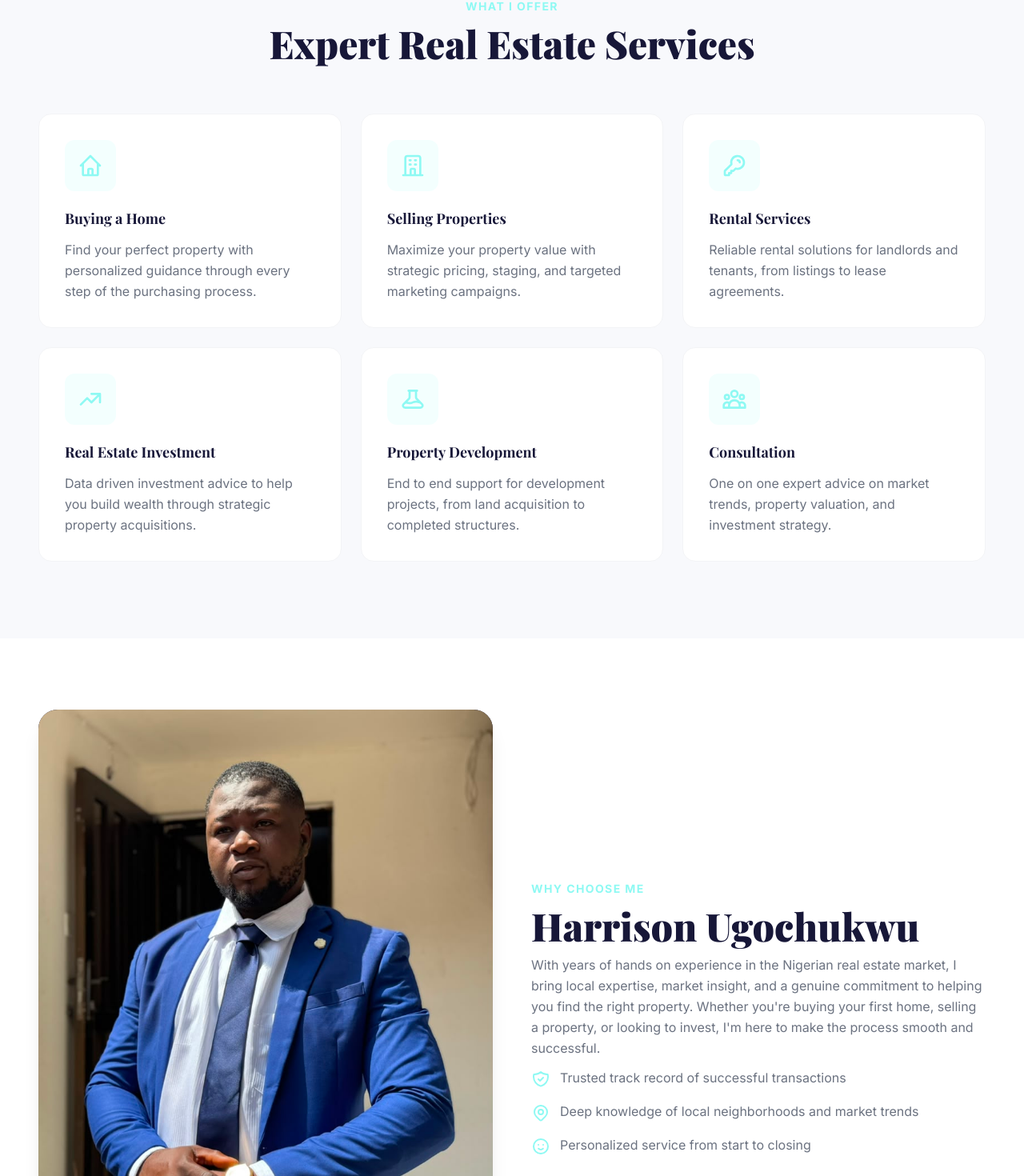
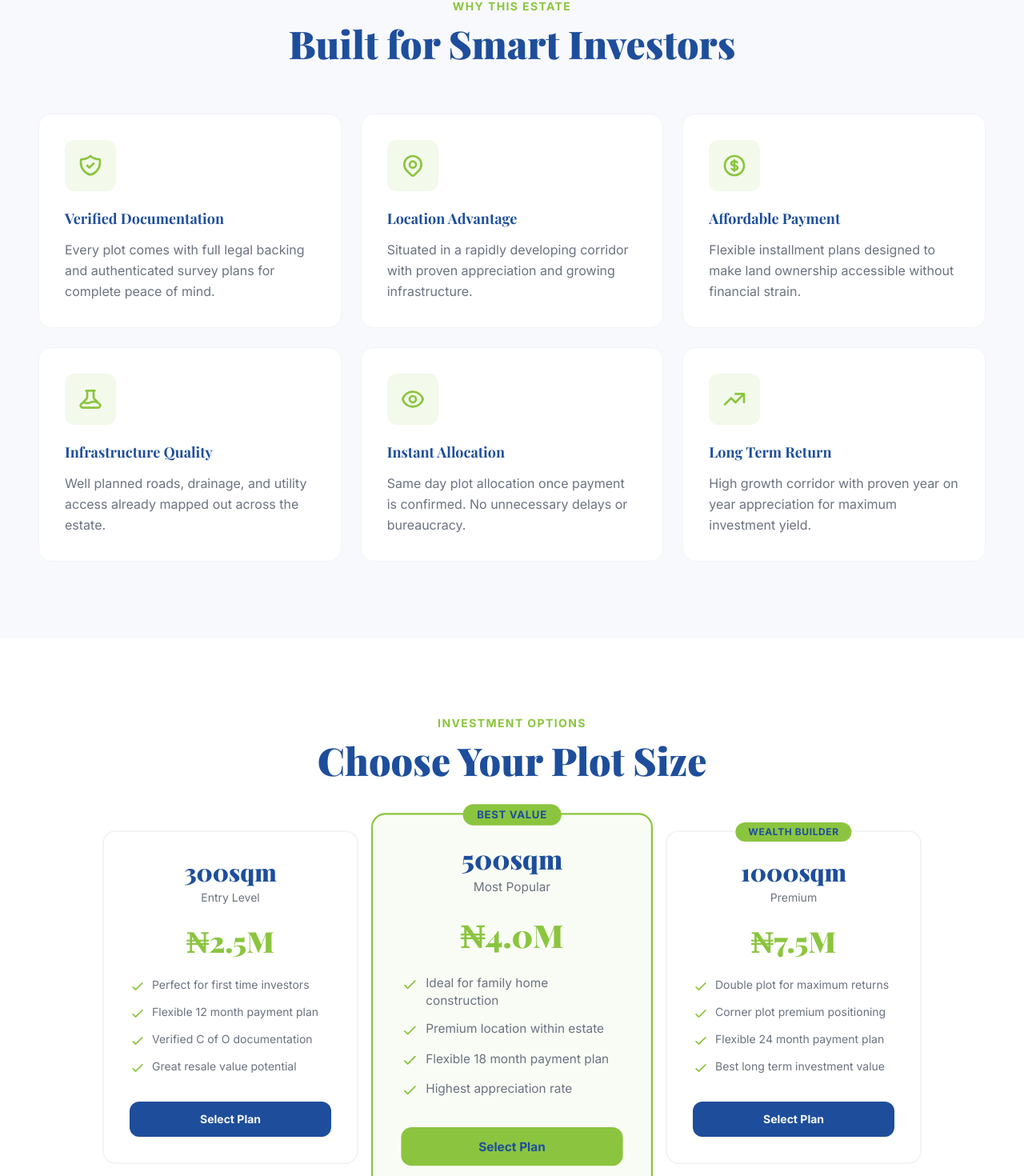
Before and after one commit to dev-anna-life/mr-multipreneur-realtor, a Next.js app: page / in a window 1280 px wide. Shown: the part 1017-2487 px from the top of the page at 80% size. Built offline with nearby package versions, Linux system fonts and the light colour scheme.

Commit message:
Replace sections with estate features, pricing tiers, CTA; update colors to #1E4E9B+#8BC53F

```diff
--- a/app/globals.css
+++ b/app/globals.css
@@ -15,8 +15,8 @@ html { scroll-behavior: smooth; }
 }
 
 @keyframes pulseGlow {
-  0%, 100% { box-shadow: 0 0 0 0 rgba(142, 249, 243, 0.3); }
-  50% { box-shadow: 0 0 0 12px rgba(142, 249, 243, 0); }
+  0%, 100% { box-shadow: 0 0 0 0 rgba(139, 197, 63, 0.3); }
+  50% { box-shadow: 0 0 0 12px rgba(139, 197, 63, 0); }
 }
 
 @keyframes fadeInScale {
--- a/app/page.js
+++ b/app/page.js
@@ -135,25 +135,19 @@ function FormCard() {
   )
 }
 
-const services = [
-  { icon: 'M3 12l2-2m0 0l7-7 7 7M5 10v10a1 1 0 001 1h3m10-11l2 2m-2-2v10a1 1 0 01-1 1h-3m-6 0a1 1 0 001-1v-4a1 1 0 011-1h2a1 1 0 011 1v4a1 1 0 001 1m-6 0h6', title: 'Buying a Home', desc: 'Find your perfect property with personalized guidance through every step of the purchasing process.' },
-  { icon: 'M19 21V5a2 2 0 00-2-2H7a2 2 0 00-2 2v16m14 0h2m-2 0h-5m-9 0H3m2 0h5M9 7h1m-1 4h1m4-4h1m-1 4h1m-5 10v-5a1 1 0 011-1h2a1 1 0 011 1v5m-4 0h4', title: 'Selling Properties', desc: 'Maximize your property value with strategic pricing, staging, and targeted marketing campaigns.' },
-  { icon: 'M15 7a2 2 0 012 2m4 0a6 6 0 01-7.743 5.743L11 17H9v2H7v2H4a1 1 0 01-1-1v-2.586a1 1 0 01.293-.707l5.964-5.964A6 6 0 1121 9z', title: 'Rental Services', desc: 'Reliable rental solutions for landlords and tenants, from listings to lease agreements.' },
-  { icon: 'M13 7h8m0 0v8m0-8l-8 8-4-4-6 6', title: 'Real Estate Investment', desc: 'Data driven investment advice to help you build wealth through strategic property acquisitions.' },
-  { icon: 'M19.428 15.428a2 2 0 00-1.022-.547l-2.387-.477a6 6 0 00-3.86.517l-.318.158a6 6 0 01-3.86.517L6.05 15.21a2 2 0 00-1.806.547M8 4h8l-1 1v5.172a2 2 0 00.586 1.414l5 5c1.26 1.26.367 3.414-1.415 3.414H4.828c-1.782 0-2.674-2.154-1.414-3.414l5-5A2 2 0 009 10.172V5L8 4z', title: 'Property Development', desc: 'End to end support for development projects, from land acquisition to completed structures.' },
-  { icon: 'M17 20h5v-2a3 3 0 00-5.356-1.857M17 20H7m10 0v-2c0-.656-.126-1.283-.356-1.857M7 20H2v-2a3 3 0 015.356-1.857M7 20v-2c0-.656.126-1.283.356-1.857m0 0a5.002 5.002 0 019.288 0M15 7a3 3 0 11-6 0 3 3 0 016 0zm6 3a2 2 0 11-4 0 2 2 0 014 0zM7 10a2 2 0 11-4 0 2 2 0 014 0z', title: 'Consultation', desc: 'One on one expert advice on market trends, property valuation, and investment strategy.' },
+const features = [
+  { icon: 'M9 12l2 2 4-4m5.618-4.016A11.955 11.955 0 0112 2.944a11.955 11.955 0 01-8.618 3.04A12.02 12.02 0 003 9c0 5.591 3.824 10.29 9 11.622 5.176-1.332 9-6.03 9-11.622 0-1.042-.133-2.052-.382-3.016z', title: 'Verified Documentation', desc: 'Every plot comes with full legal backing and authenticated survey plans for complete peace of mind.' },
+  { icon: 'M17.657 16.657L13.414 20.9a1.998 1.998 0 01-2.827 0l-4.244-4.243a8 8 0 1111.314 0zM15 11a3 3 0 11-6 0 3 3 0 016 0z', title: 'Location Advantage', desc: 'Situated in a rapidly developing corridor with proven appreciation and growing infrastructure.' },
+  { icon: 'M12 8c-1.657 0-3 .895-3 2s1.343 2 3 2 3 .895 3 2-1.343 2-3 2m0-8c1.11 0 2.08.402 2.599 1M12 8V7m0 1v8m0 0v1m0-1c-1.11 0-2.08-.402-2.599-1M21 12a9 9 0 11-18 0 9 9 0 0118 0z', title: 'Affordable Payment', desc: 'Flexible installment plans designed to make land ownership accessible without financial strain.' },
+  { icon: 'M19.428 15.428a2 2 0 00-1.022-.547l-2.387-.477a6 6 0 00-3.86.517l-.318.158a6 6 0 01-3.86.517L6.05 15.21a2 2 0 00-1.806.547M8 4h8l-1 1v5.172a2 2 0 00.586 1.414l5 5c1.26 1.26.367 3.414-1.415 3.414H4.828c-1.782 0-2.674-2.154-1.414-3.414l5-5A2 2 0 009 10.172V5L8 4z', title: 'Infrastructure Quality', desc: 'Well planned roads, drainage, and utility access already mapped out across the estate.' },
+  { icon: 'M15 12a3 3 0 11-6 0 3 3 0 016 0zM2.458 12C3.732 7.943 7.523 5 12 5c4.478 0 8.268 2.943 9.542 7-1.274 4.057-5.064 7-9.542 7-4.477 0-8.268-2.943-9.542-7z', title: 'Instant Allocation', desc: 'Same day plot allocation once payment is confirmed. No unnecessary delays or bureaucracy.' },
+  { icon: 'M13 7h8m0 0v8m0-8l-8 8-4-4-6 6', title: 'Long Term Return', desc: 'High growth corridor with proven year on year appreciation for maximum investment yield.' },
 ]
 
-const testimonials = [
-  { text: '"Harrison helped me find my first home and made the entire process stress free. Highly recommended!"', name: 'Chioma A.', role: 'First time Buyer' },
-  { text: '"Sold my property in record time thanks to his marketing strategy. Professional and results driven."', name: 'Emeka O.', role: 'Property Seller' },
-  { text: '"The best real estate agent I have worked with. Honest, knowledgeable, and truly cares about his clients."', name: 'Amara N.', role: 'Investor' },
-]
-
-const aboutItems = [
-  { icon: 'M9 12l2 2 4-4m5.618-4.016A11.955 11.955 0 0112 2.944a11.955 11.955 0 01-8.618 3.04A12.02 12.02 0 003 9c0 5.591 3.824 10.29 9 11.622 5.176-1.332 9-6.03 9-11.622 0-1.042-.133-2.052-.382-3.016z', text: 'Trusted track record of successful transactions' },
-  { icon: 'M17.657 16.657L13.414 20.9a1.998 1.998 0 01-2.827 0l-4.244-4.243a8 8 0 1111.314 0zM15 11a3 3 0 11-6 0 3 3 0 016 0z', text: 'Deep knowledge of local neighborhoods and market trends' },
-  { icon: 'M14.828 14.828a4 4 0 01-5.656 0M9 10h.01M15 10h.01M21 12a9 9 0 11-18 0 9 9 0 0118 0z', text: 'Personalized service from start to closing' },
+const investmentPlans = [
+  { size: '300sqm', label: 'Entry Level', price: '₦2.5M', tag: null, features: ['Perfect for first time investors', 'Flexible 12 month payment plan', 'Verified C of O documentation', 'Great resale value potential'] },
+  { size: '500sqm', label: 'Most Popular', price: '₦4.0M', tag: 'Best Value', features: ['Ideal for family home construction', 'Premium location within estate', 'Flexible 18 month payment plan', 'Highest appreciation rate'] },
+  { size: '1000sqm', label: 'Premium', price: '₦7.5M', tag: 'Wealth Builder', features: ['Double plot for maximum returns', 'Corner plot premium positioning', 'Flexible 24 month payment plan', 'Best long term investment value'] },
 ]
 
 export default function Home() {
@@ -209,22 +203,22 @@ export default function Home() {
         </div>
       </section>
 
-      {/* SERVICES */}
+      {/* WHY THIS ESTATE */}
       <Reveal>
-        <section id="services" className="py-24 px-6 md:px-12 bg-cream">
+        <section id="why-this-estate" className="py-24 px-6 md:px-12 bg-cream">
           <div className="max-w-7xl mx-auto">
             <div className="text-center mb-16">
-              <p className="text-gold text-sm font-bold uppercase tracking-widest mb-3">What I Offer</p>
-              <h2 className="font-display font-black text-4xl md:text-5xl text-navy leading-tight">Expert Real Estate Services</h2>
+              <p className="text-gold text-sm font-bold uppercase tracking-widest mb-3">Why This Estate</p>
+              <h2 className="font-display font-black text-4xl md:text-5xl text-navy leading-tight">Built for Smart Investors</h2>
             </div>
-            <div className="grid grid-cols-1 md:grid-cols-3 gap-6">
-              {services.map((s, i) => (
+            <div className="grid grid-cols-1 md:grid-cols-2 lg:grid-cols-3 gap-6">
+              {features.map((f, i) => (
                 <div key={i} className="bg-white rounded-2xl p-8 border border-gray-100 hover:-translate-y-2 hover:shadow-xl transition-all duration-300 group">
                   <div className="w-16 h-16 bg-gold/10 rounded-xl flex items-center justify-center text-gold text-2xl mb-5 group-hover:bg-gold group-hover:text-cream transition-all duration-300">
-                    <svg className="w-8 h-8" fill="none" stroke="currentColor" viewBox="0 0 24 24"><path strokeLinecap="round" strokeLinejoin="round" strokeWidth="2" d={s.icon} /></svg>
+                    <svg className="w-8 h-8" fill="none" stroke="currentColor" viewBox="0 0 24 24"><path strokeLinecap="round" strokeLinejoin="round" strokeWidth="2" d={f.icon} /></svg>
                   </div>
-                  <h3 className="font-display font-bold text-lg text-navy mb-3">{s.title}</h3>
-                  <p className="text-slate text-base leading-relaxed">{s.desc}</p>
+                  <h3 className="font-display font-bold text-lg text-navy mb-3">{f.title}</h3>
+                  <p className="text-slate text-base leading-relaxed">{f.desc}</p>
                 </div>
               ))}
             </div>
@@ -232,99 +226,62 @@ export default function Home() {
         </section>
       </Reveal>
 
-      {/* WHY CHOOSE */}
+      {/* INVESTMENT OPTIONS */}
       <Reveal>
-        <section id="about" className="py-12 md:py-24 px-6 md:px-12 bg-white">
-          <div className="max-w-7xl mx-auto flex flex-col md:grid md:grid-cols-2 gap-6 md:gap-12 md:items-center">
-            <div className="animate-float order-2 md:order-none">
-              <div className="w-full max-w-sm mx-auto md:max-w-none aspect-[4/5] md:aspect-[3/4] bg-navy rounded-3xl flex items-center justify-center overflow-hidden shadow-xl">
-                <img src="/assets/harrison-profile.jpeg" alt="Harrison Ugochukwu" className="w-full h-full object-cover object-top hover:scale-105 transition-transform duration-700" />
-              </div>
+        <section id="investment-options" className="py-24 px-6 md:px-12 bg-white">
+          <div className="max-w-7xl mx-auto">
+            <div className="text-center mb-16">
+              <p className="text-gold text-sm font-bold uppercase tracking-widest mb-3">Investment Options</p>
+              <h2 className="font-display font-black text-4xl md:text-5xl text-navy leading-tight">Choose Your Plot Size</h2>
             </div>
-            <div className="order-1 md:order-none space-y-3">
-              <div>
-                <p className="text-gold text-sm font-bold uppercase tracking-widest mb-3">Why Choose Me</p>
-                <h2 className="font-display font-black text-4xl md:text-5xl text-navy leading-tight mb-3">Harrison Ugochukwu</h2>
-                <p className="text-slate leading-relaxed">
-                  With years of hands on experience in the Nigerian real estate market, I bring local expertise, market insight, and a genuine commitment to helping you find the right property. Whether you're buying your first home, selling a property, or looking to invest, I'm here to make the process smooth and successful.
-                </p>
-              </div>
-              <div className="space-y-4">
-                {aboutItems.map((item, i) => (
-                  <div key={i} className="flex items-start gap-3">
-                    <svg className="w-6 h-6 text-gold mt-0.5 flex-shrink-0" fill="none" stroke="currentColor" viewBox="0 0 24 24"><path strokeLinecap="round" strokeLinejoin="round" strokeWidth="2" d={item.icon} /></svg>
-                    <span className="text-base text-slate">{item.text}</span>
+            <div className="grid grid-cols-1 md:grid-cols-3 gap-8 max-w-5xl mx-auto items-start">
+              {investmentPlans.map((plan, i) => (
+                <div key={i} className={`relative rounded-2xl p-8 border-2 transition-all duration-300 hover:-translate-y-2 hover:shadow-xl ${i === 1 ? 'border-gold bg-gold/5 scale-105 md:scale-110' : 'border-gray-100 bg-white'}`}>
+                  {plan.tag && (
+                    <div className="absolute -top-3 left-1/2 -translate-x-1/2 bg-gold text-navy px-4 py-1 rounded-full text-xs font-bold uppercase tracking-wider">
+                      {plan.tag}
+                    </div>
+                  )}
+                  <div className="text-center mb-6">
+                    <div className="text-3xl font-display font-black text-navy">{plan.size}</div>
+                    <div className="text-sm text-slate mt-1">{plan.label}</div>
                   </div>
-                ))}
-              </div>
+                  <div className="text-center mb-6">
+                    <span className="text-4xl font-display font-black text-gold">{plan.price}</span>
+                  </div>
+                  <ul className="space-y-3 mb-8">
+                    {plan.features.map((feat, j) => (
+                      <li key={j} className="flex items-start gap-2 text-sm text-slate">
+                        <svg className="w-5 h-5 text-gold flex-shrink-0 mt-0.5" fill="none" stroke="currentColor" viewBox="0 0 24 24"><path strokeLinecap="round" strokeLinejoin="round" strokeWidth="2" d="M5 13l4 4L19 7" /></svg>
+                        {feat}
+                      </li>
+                    ))}
+                  </ul>
+                  <a href="#book-inspection" className={`block text-center py-3 rounded-xl font-bold text-sm transition-all w-full ${i === 1 ? 'bg-gold text-navy hover:bg-gold-light' : 'bg-navy text-cream hover:bg-charcoal'}`}>
+                    Select Plan
+                  </a>
+                </div>
+              ))}
             </div>
           </div>
         </section>
       </Reveal>
 
-      {/* TESTIMONIALS */}
-      <section className="py-24 px-6 md:px-12 bg-navy">
-        <div className="max-w-7xl mx-auto">
-          <Reveal>
-            <div className="text-center mb-16">
-              <p className="text-gold text-sm font-bold uppercase tracking-widest mb-3">Testimonials</p>
-              <h2 className="font-display font-black text-4xl md:text-5xl text-cream leading-tight">What My Clients Say</h2>
-            </div>
-          </Reveal>
-          <div className="grid md:grid-cols-3 gap-6">
-            {testimonials.map((t, i) => (
-              <div key={i} className="opacity-0 translate-y-8" style={{ animation: `fadeUp 0.7s ease ${i * 0.2}s forwards` }}>
-                <div className="bg-white/5 backdrop-blur-sm rounded-2xl p-8 border border-white/10 h-full hover:-translate-y-1 hover:border-gold/30 transition-all duration-500">
-                  <div className="text-gold text-lg mb-5">{'\u2605\u2605\u2605\u2605\u2605'}</div>
-                  <p className="text-cream/80 text-base leading-relaxed mb-6 italic">&ldquo;{t.text.replace(/^"|"$/g, '')}&rdquo;</p>
-                  <div><div className="font-semibold text-cream text-base">{t.name}</div><div className="text-cream/40 text-sm mt-0.5">{t.role}</div></div>
-                </div>
-              </div>
-            ))}
+      {/* BOOK YOUR FREE SITE INSPECTION */}
+      <Reveal>
+        <section className="py-24 px-6 md:px-12 bg-navy relative overflow-hidden">
+          <div className="absolute inset-0 opacity-[0.04]">
+            <div className="absolute top-1/3 left-1/3 w-96 h-96 bg-gold rounded-full blur-[120px]" />
           </div>
-        </div>
-      </section>
-
-      {/* CONTACT */}
-      <Reveal>
-        <section id="contact" className="py-24 px-6 md:px-12 bg-cream">
-          <div className="max-w-4xl mx-auto text-center">
-            <p className="text-gold text-sm font-bold uppercase tracking-widest mb-3">Get in Touch</p>
-            <h2 className="font-display font-black text-4xl md:text-5xl text-navy leading-tight mb-6">Let's Find Your Perfect Property</h2>
-            <p className="text-slate text-base max-w-lg mx-auto mb-12">Ready to take the next step? Reach out and I'll get back to you within 24 hours.</p>
-            <div className="grid grid-cols-2 md:grid-cols-4 gap-6 mb-12">
-              <a href="tel:+2347048322531" className="bg-white rounded-2xl p-6 border border-gray-100 block hover:shadow-md transition-shadow group">
-                <div className="w-10 h-10 bg-gold/10 rounded-full flex items-center justify-center text-gold mx-auto mb-4 group-hover:bg-gold group-hover:text-cream transition-all duration-300">
-                  <svg className="w-5 h-5" fill="none" stroke="currentColor" viewBox="0 0 24 24"><path strokeLinecap="round" strokeLinejoin="round" strokeWidth="2" d="M3 5a2 2 0 012-2h3.28a1 1 0 01.948.684l1.498 4.493a1 1 0 01-.502 1.21l-2.257 1.13a11.042 11.042 0 005.516 5.516l1.13-2.257a1 1 0 011.21-.502l4.493 1.498a1 1 0 01.684.949V19a2 2 0 01-2 2h-1C9.716 21 3 14.284 3 6V5z" /></svg>
-                </div>
-                <p className="text-base font-semibold text-navy">Phone</p>
-                <p className="text-sm text-slate mt-1">+234 7048322531</p>
-              </a>
-              <a href="mailto:Eponixlimited@gmail.com" className="bg-white rounded-2xl p-6 border border-gray-100 block hover:shadow-md transition-shadow group">
-                <div className="w-10 h-10 bg-gold/10 rounded-full flex items-center justify-center text-gold mx-auto mb-4 group-hover:bg-gold group-hover:text-cream transition-all duration-300">
-                  <svg className="w-5 h-5" fill="none" stroke="currentColor" viewBox="0 0 24 24"><path strokeLinecap="round" strokeLinejoin="round" strokeWidth="2" d="M3 8l7.89 5.26a2 2 0 002.22 0L21 8M5 19h14a2 2 0 002-2V7a2 2 0 00-2-2H5a2 2 0 00-2 2v10a2 2 0 002 2z" /></svg>
-                </div>
-                <p className="text-base font-semibold text-navy">Email</p>
-                <p className="text-sm text-slate mt-1">Eponixlimited@gmail.com</p>
-              </a>
-              <a href="https://maps.google.com/maps/search/Old%20Anwai%20Rd%2C%20Asaba%2C%20Delta%2C%20Nigeria/@6.2264,6.7034,17z?hl=en" target="_blank" rel="noopener noreferrer" className="bg-white rounded-2xl p-6 border border-gray-100 block hover:shadow-md transition-shadow group">
-                <div className="w-10 h-10 bg-gold/10 rounded-full flex items-center justify-center text-gold mx-auto mb-4 group-hover:bg-gold group-hover:text-cream transition-all duration-300">
-                  <svg className="w-5 h-5" fill="none" stroke="currentColor" viewBox="0 0 24 24"><path strokeLinecap="round" strokeLinejoin="round" strokeWidth="2" d="M17.657 16.657L13.414 20.9a1.998 1.998 0 01-2.827 0l-4.244-4.243a8 8 0 1111.314 0zM15 11a3 3 0 11-6 0 3 3 0 016 0z" /></svg>
-                </div>
-                <p className="text-base font-semibold text-navy">Location</p>
-                <p className="text-sm text-slate mt-1">Old Anwai Rd, Asaba, Delta</p>
-              </a>
-              <a href="https://wa.me/2347048322531?text=Hello%20Harrison%2C%20I'd%20like%20to%20book%20a%20property%20inspection." target="_blank" rel="noopener noreferrer" onClick={() => { try { fbq('track', 'Contact'); } catch(e) {} }} className="bg-white rounded-2xl p-6 border border-gray-100 block hover:shadow-md transition-shadow group">
-                <div className="w-10 h-10 bg-gold/10 rounded-full flex items-center justify-center text-gold mx-auto mb-4 group-hover:bg-gold group-hover:text-cream transition-all duration-300">
-                  <svg className="w-5 h-5" fill="currentColor" viewBox="0 0 24 24"><path d="M17.472 14.382c-.297-.149-1.758-.867-2.03-.967-.273-.099-.471-.148-.67.15-.197.297-.767.966-.94 1.164-.173.199-.347.223-.644.075-.297-.15-1.255-.463-2.39-1.475-.883-.788-1.48-1.761-1.653-2.059-.173-.297-.018-.458.13-.606.134-.133.298-.347.446-.52.149-.174.198-.298.298-.497.099-.198.05-.371-.025-.52-.075-.149-.669-1.612-.916-2.207-.242-.579-.487-.5-.669-.51-.173-.008-.371-.01-.57-.01-.198 0-.52.074-.792.372-.272.297-1.04 1.016-1.04 2.479 0 1.462 1.065 2.875 1.213 3.074.149.198 2.096 3.2 5.077 4.487.709.306 1.262.489 1.694.625.712.227 1.36.195 1.871.118.571-.085 1.758-.719 2.006-1.413.248-.694.248-1.289.173-1.413-.074-.124-.272-.198-.57-.347m-5.421 7.403h-.004a9.87 9.87 0 01-5.031-1.378l-.361-.214-3.741.982.998-3.648-.235-.374a9.86 9.86 0 01-1.51-5.26c.001-5.45 4.436-9.884 9.888-9.884 2.64 0 5.122 1.03 6.988 2.898a9.825 9.825 0 012.893 6.994c-.003 5.45-4.437 9.884-9.885 9.884m8.413-18.297A11.815 11.815 0 0012.05 0C5.495 0 .16 5.335.157 11.892c0 2.096.547 4.142 1.588 5.945L.057 24l6.305-1.654a11.882 11.882 0 005.683 1.448h.005c6.554 0 11.89-5.335 11.893-11.893a11.821 11.821 0 00-3.48-8.413z"/></svg>
-                </div>
-                <p className="text-base font-semibold text-navy">WhatsApp</p>
-                <p className="text-sm text-slate mt-1">Chat Instantly</p>
-              </a>
-            </div>
-            <div className="max-w-lg mx-auto bg-white rounded-3xl p-8 shadow-sm border border-gray-100">
-              <FormCard />
-            </div>
+          <div className="max-w-3xl mx-auto text-center relative z-10">
+            <p className="text-gold text-sm font-bold uppercase tracking-widest mb-3">Still Have Doubts?</p>
+            <h2 className="font-display font-black text-4xl md:text-5xl text-cream leading-tight mb-6">Book Your Free Site Inspection</h2>
+            <p className="text-cream/60 text-base leading-relaxed max-w-2xl mx-auto mb-10">
+              We understand that buying land is a big decision. That's why we invite you to visit the property in person, verify every document, and see the development for yourself. No pressure, no rush — just the facts so you can make an informed choice.
+            </p>
+            <a href="#book-inspection" className="inline-block bg-gold text-navy px-10 py-4 rounded-full font-bold text-base hover:bg-gold-light transition-all">
+              Reserve Inspection Slot
+            </a>
           </div>
         </section>
       </Reveal>
--- a/tailwind.config.js
+++ b/tailwind.config.js
@@ -6,9 +6,9 @@ module.exports = {
   theme: {
     extend: {
       colors: {
-        navy: '#171738',
-        gold: '#8EF9F3',
-        'gold-light': '#b0f7f2',
+        navy: '#1E4E9B',
+        gold: '#8BC53F',
+        'gold-light': '#a0d85c',
         cream: '#f8f9fc',
         charcoal: '#0d0d24',
         slate: '#6b7280',
```
